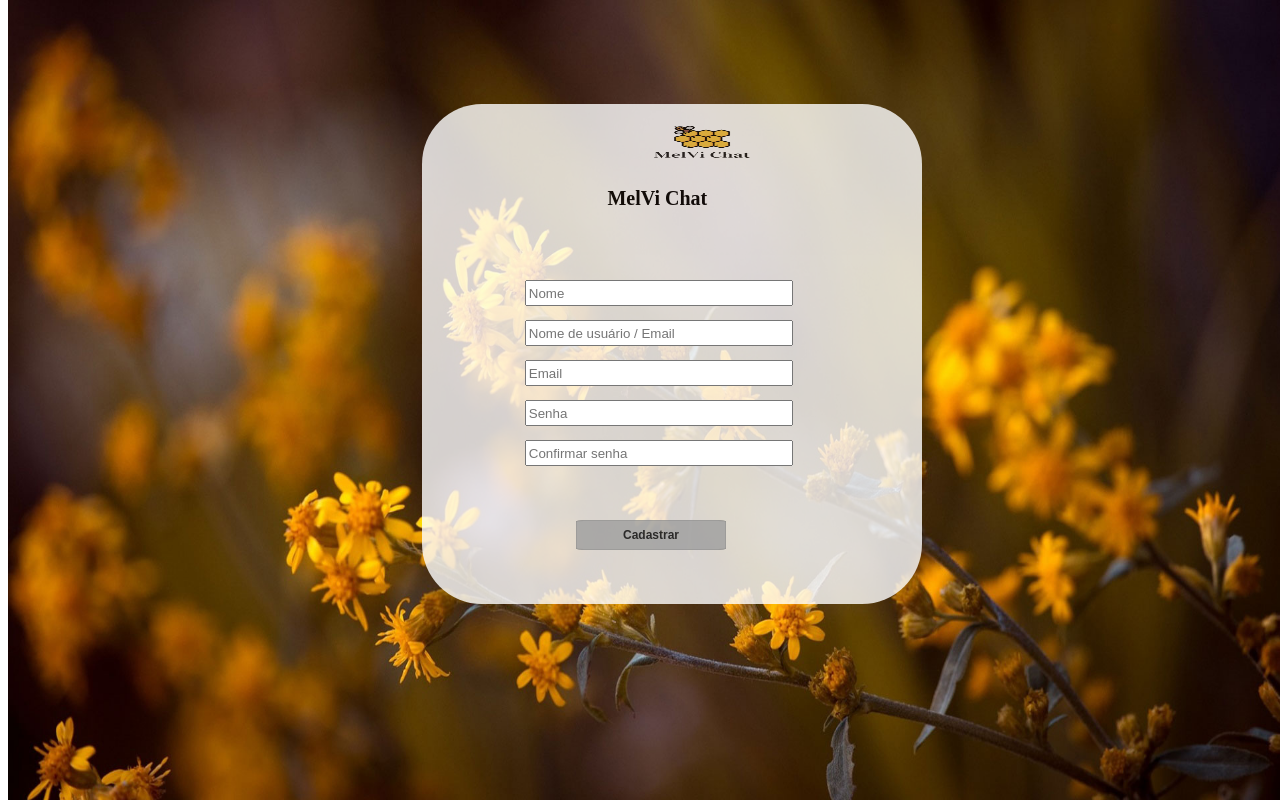
After one commit to lunalvgd/melvichatoficial, a PHP site: page /Cadastro.html in a window 1280 px wide. The commit adds this page. Run offline with PHP 8.4, Linux system fonts and the light colour scheme; grey boxes are pictures that could not be loaded.

Commit message:
modifiquei o css do cadastro

```diff
--- /dev/null
+++ b/Cadastro.html
@@ -0,0 +1,64 @@
+
+<!DOCTYPE html>
+
+<html xmlns="http://www.w3.org/1999/xhtml">
+<head runat="server">
+	<link rel="stylesheet" type="text/css" href="css/estilo-ok.css" />
+
+<title>MelVi Chat</title>
+</head>
+
+
+<body>
+
+
+
+    <form id="form1" runat="server">
+
+
+	<img src ="img/flor.jpg" id="fundo"/>
+
+
+
+      <div id="quadrado">
+            <img id="logo" src="img/abelha.png"/>
+            <h5 id="txtmelvichat"> MelVi Chat </h5>
+        </div>
+
+
+
+
+            <form class="olá">
+
+                <div class="olá">
+                    <input id="senha" type="password" class="_kp5f7 _qy55y" aria-describedby="" aria-label="Senha" aria-required="true" autocapitalize="off" autocorrect="off" name="password" placeholder="Senha" value="">
+                    <input id="conf" type="password" class="_kp5f7 _qy55y" aria-describedby="" aria-label="Confirmar senha" aria-required="true" autocapitalize="off" autocorrect="off" name="password" placeholder="Confirmar senha" value="">
+
+                    <input id="nome" type="name" class="_kp5f7 _qy55y" aria-describedby="" aria-label="Nome" aria-required="true" autocapitalize="off" autocorrect="off" name="name" placeholder="Nome" value="">
+                    <input id="usuario" type="name" class="_kp5f7 _qy55y" aria-describedby="" aria-label="Nome de usuário" aria-required="true" autocapitalize="off" autocorrect="off" name="name" placeholder="Nome de usuário / Email" value="">
+                    <input id="email" type="name" class="_kp5f7 _qy55y" aria-describedby="" aria-label="Email" aria-required="true" autocapitalize="off" autocorrect="off" name="name" placeholder="Email" value="">
+
+
+
+
+                </div>
+
+            </form>
+
+
+        </br>
+
+   <body>
+<p class="botao">
+<a href="http://erikasarti.net/html/tabela-cores/" title="Cadastrar">Cadastrar</a>
+</p>
+
+
+
+            </div>
+
+
+
+    </form>
+</body>
+</html>
--- a/css/estilo-ok.css
+++ b/css/estilo-ok.css
@@ -101,8 +101,8 @@ body{
     position:absolute;
     align:center;
     left:41%;
-    right:36%;
-    width:12%;
+    right:30%;
+    width:30%;
     height:12%;
     opacity:10;
     top:2%;
--- a/css/estiloo.css
+++ b/css/estiloo.css
@@ -117,10 +117,10 @@ body{
 #logo {
     position:absolute;
     align:center;
-    left:41%;
+    left:35%;
     right:36%;
-    width:12%;
-    height:12%;
+    width:30%;
+    height:30%;
     opacity:10;
     top:2%;
 
--- a/index.html
+++ b/index.html
@@ -13,7 +13,7 @@
 
 
 
-    <img src ="flor.jpg" id="fundo"/>
+    <img src ="img/flor.jpg" id="fundo"/>
 
 
 
```
